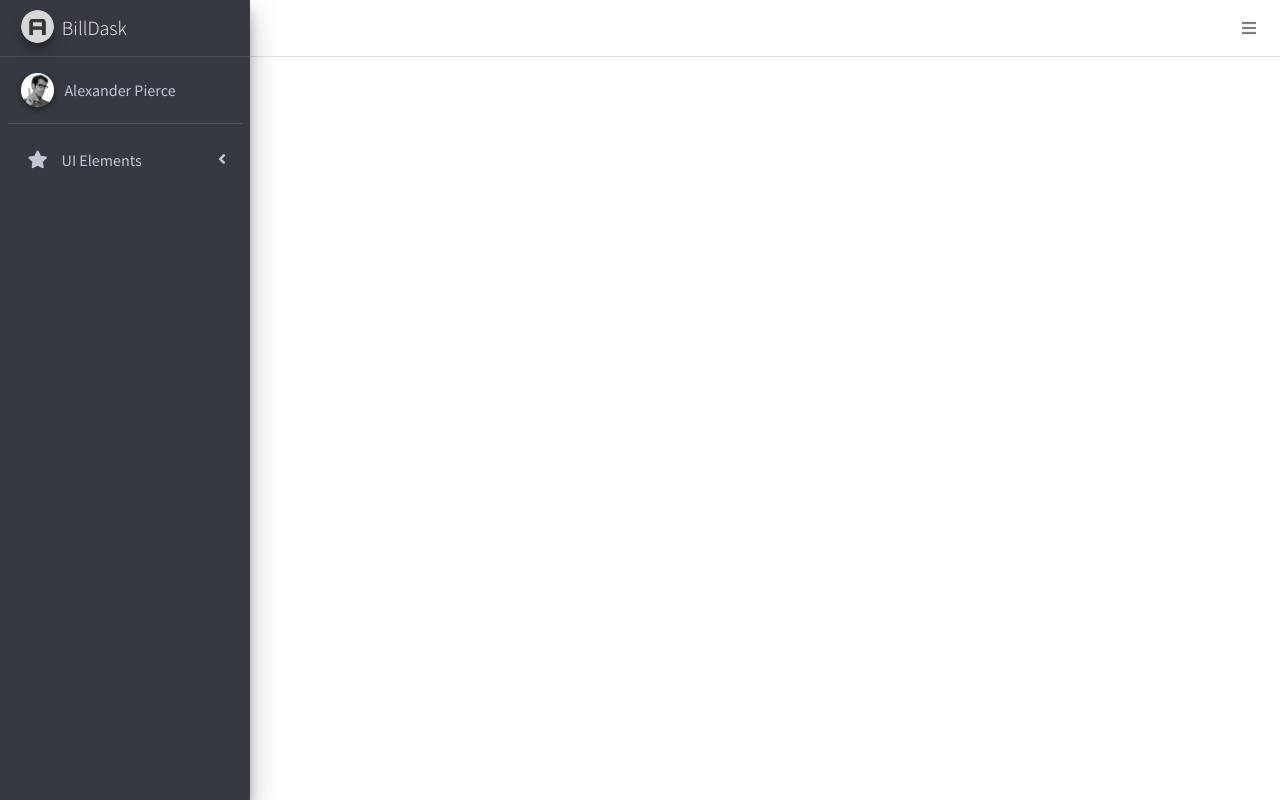
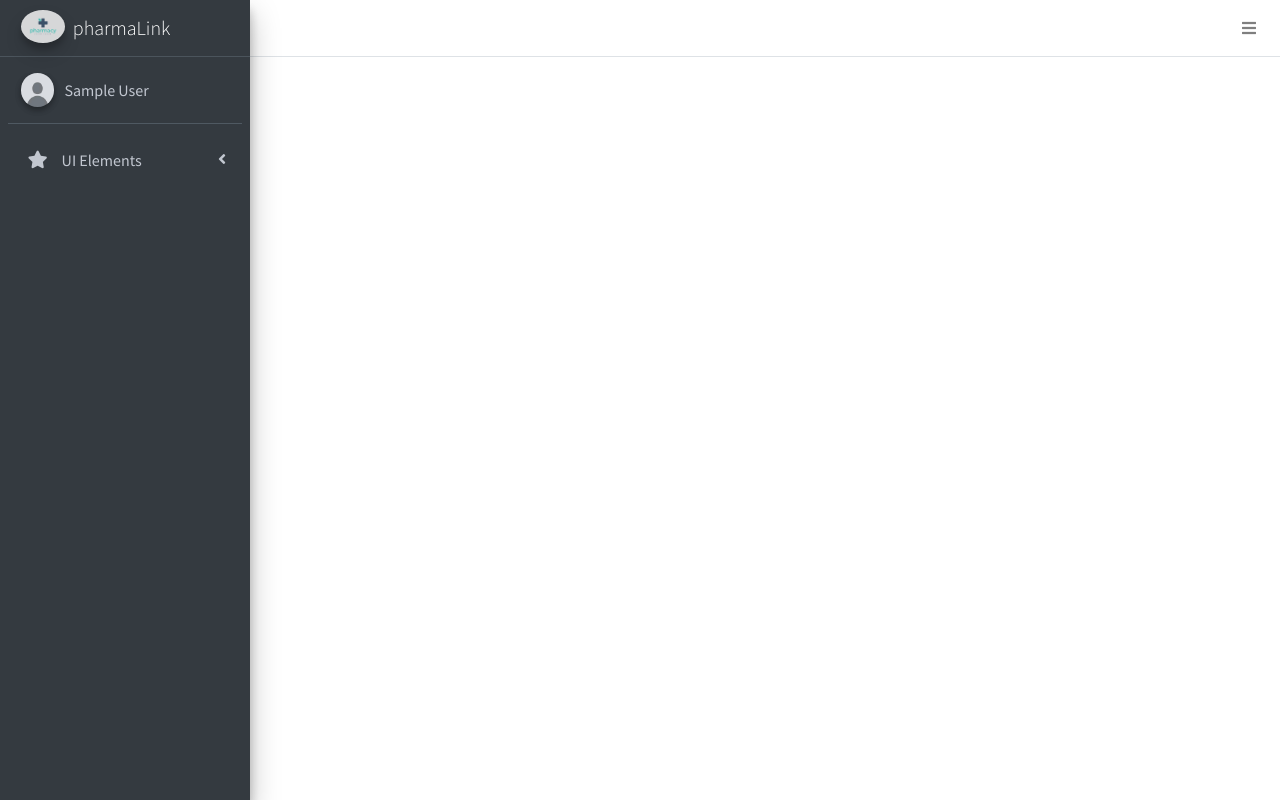
Before and after one commit to Slappie-shubham/pharmaLink, a Django app: page /dashboard/ in a window 1280 px wide. Run offline with Django 4.2, Linux system fonts and the light colour scheme; the visitor is signed in with stand-in values (Sample User, id 1); some libraries are stand-ins or nearby versions.

Commit message:
dashboard

```diff
--- a/accounts/views.py
+++ b/accounts/views.py
@@ -24,12 +24,15 @@ def login_page(request):
 
 def register_page(request):
     context = {}
+    if request.user.is_authenticated:
+        return redirect('dashboard:dashboard_page')
+
     if request.method == 'POST':
         form = UserRegisterForm(request.POST)
         if form.is_valid():
             user = form.save(commit = False)
             user.is_customer=True
-            user.username = 'test'
+            user.username = form.cleaned_data.get('first_name')
             user.save()
             return redirect('accounts:login_page')
         print(form.errors, ".............")
--- a/templates/dashboard/dashboard.html
+++ b/templates/dashboard/dashboard.html
@@ -34,10 +34,7 @@
 <body class="hold-transition sidebar-mini layout-fixed">
     <div class="wrapper">
 
-        <!-- Preloader -->
-        <div class="preloader flex-column justify-content-center align-items-center">
-            <img class="animation__shake" src="{% static 'dist/img/AdminLTELogo.png' %}" alt="AdminLTELogo" height="60" width="60">
-        </div>
+
 
         <!-- Navbar -->
         <nav class="main-header navbar navbar-expand navbar-white navbar-light">
@@ -92,10 +89,10 @@
         <!-- Main Sidebar Container -->
         <aside class="main-sidebar sidebar-dark-primary elevation-4">
             <!-- Brand Logo -->
-            <a href="index3.html" class="brand-link">
-                <img src="{% static 'dist/img/AdminLTELogo.png' %}" alt="AdminLTE Logo" class="brand-image img-circle elevation-3"
+            <a href="{% url "dashboard:dashboard_page" %}" class="brand-link">
+                <img src="{% static 'dist/img/R.jpg' %}" alt="AdminLTE Logo" class="brand-image img-circle elevation-3"
                     style="opacity: .8">
-                <span class="brand-text font-weight-light">BillDask</span>
+                <span class="brand-text font-weight-light">pharmaLink</span>
             </a>
 
             <!-- Sidebar -->
@@ -103,10 +100,10 @@
                 <!-- Sidebar user panel (optional) -->
                 <div class="user-panel mt-3 pb-3 mb-3 d-flex">
                     <div class="image">
-                        <img src="{% static 'dist/img/user2-160x160.jpg' %}" class="img-circle elevation-2" alt="User Image">
+                        <img src="{% static 'dist/img/123.jpg' %}" class="img-circle elevation-2" alt="User Image">
                     </div>
                     <div class="info">
-                        <a href="#" class="d-block">Alexander Pierce</a>
+                        <a href="#" class="d-block">{{request.user.get_full_name}}</a>
                     </div>
                 </div>
                 <nav class="mt-2">
```
Also changed, not shown: statics/dist/img/123.jpg (added), statics/dist/img/R.jpg (added).
